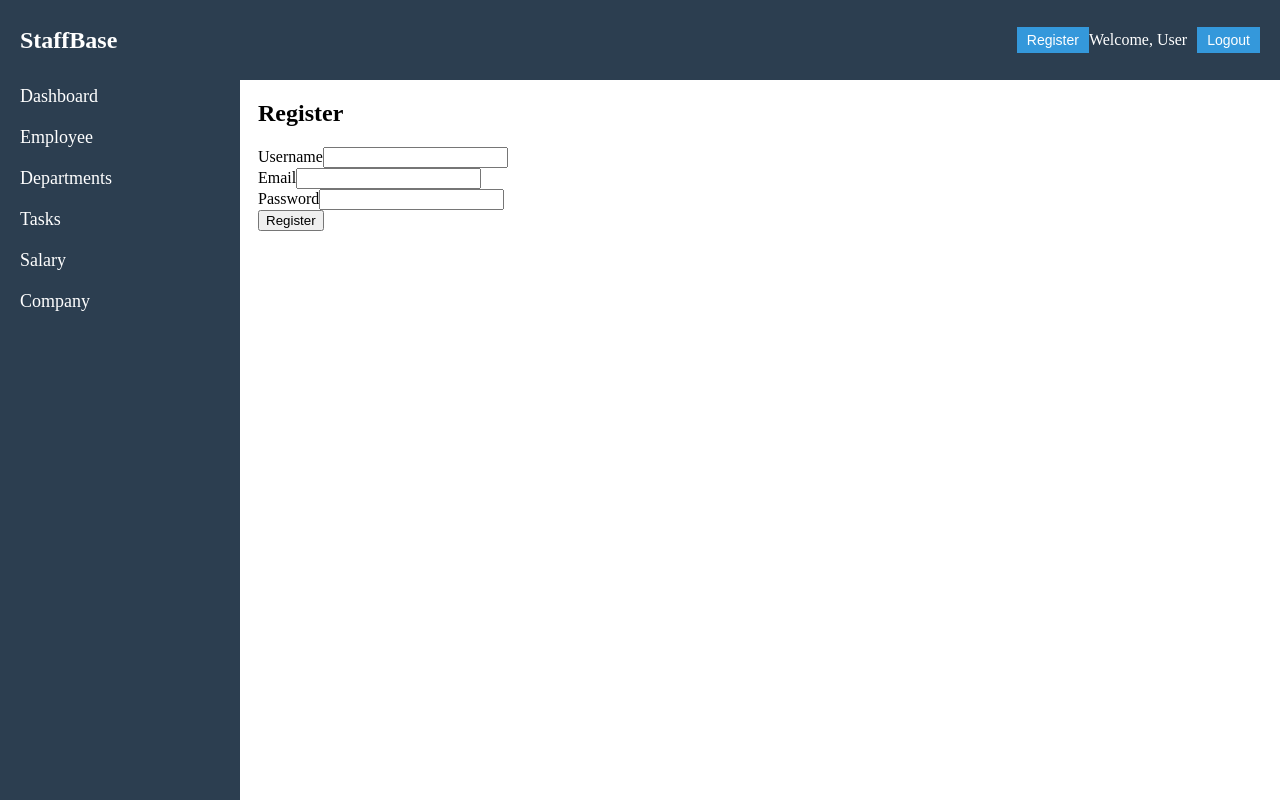
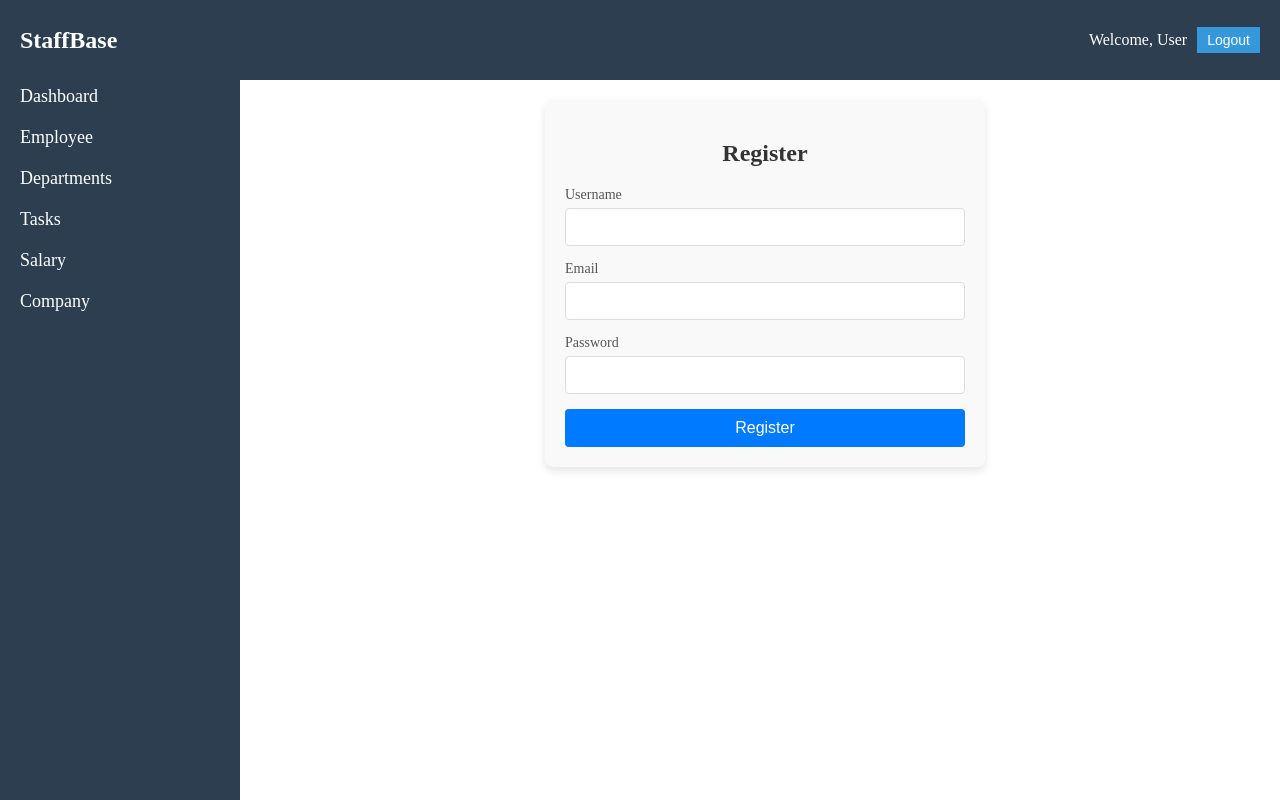
Before and after one commit to YlliLutfiu/StaffBase, an Angular app in the folder frontend/: page /register in a window 1280 px wide. Built offline with nearby package versions, Linux system fonts and the light colour scheme.

Commit message:
changes on functionality of create employee and style for components

```diff
--- a/frontend/src/app/create-employee/create-employee.page.html
+++ b/frontend/src/app/create-employee/create-employee.page.html
@@ -20,7 +20,11 @@
             </div>
             <div class="form-group">
                 <label for="employeeDepartment">Department</label>
-                <input type="text" id="employeeDepartment" [(ngModel)]="employeeObj.employee_department" name="employee_department" required>
+                <select id="employeeDepartment" [(ngModel)]="employeeObj.employee_department" name="employee_department" required>
+                    <option *ngFor="let department of departments" [value]="department.department_name">
+                        {{ department.department_name }}
+                    </option>
+                </select>
             </div>
             <div class="form-group">
                 <label for="employeeSalary">Salary</label>
--- a/frontend/src/app/create-employee/create-employee.page.scss
+++ b/frontend/src/app/create-employee/create-employee.page.scss
@@ -30,12 +30,17 @@ label {
 
 input[type="text"],
 input[type="number"],
-input[type="email"] {
+input[type="email"],
+#employeeDepartment {
     width: 95%;
     padding: 8px;
     border: 1px solid #ccc;
     border-radius: 4px;
     font-size: 16px;
+}
+
+#employeeDepartment {
+    width: 98%;
 }
 
 .form-actions {
--- a/frontend/src/app/create-employee/create-employee.page.ts
+++ b/frontend/src/app/create-employee/create-employee.page.ts
@@ -3,6 +3,8 @@ import { Component, inject, OnInit } from '@angular/core';
 import { FormsModule } from '@angular/forms';
 import { EmployeeDTO } from '../models/employee.dto';
 import { EmployeeService } from '../services/employee.service';
+import { DepartmentDTO } from '../models/department.dto';
+import { DepartmentService } from '../services/department.service';
 import { Router, ActivatedRoute } from '@angular/router';
 
 @Component({
@@ -24,15 +26,19 @@ export class CreateEmployeePage implements OnInit {
     employee_createdAt: "",
   };
   private employeeService = inject(EmployeeService);
+  private departmentService = inject(DepartmentService);
   private router = inject(Router);
   private activatedRoute = inject(ActivatedRoute);
 
   public isEditMode: boolean = false;
 
   employeeId: number = 0;
+  departments: DepartmentDTO[] = [];
 
   constructor() {}
   ngOnInit() {
+    this.loadDepartments();
+
     this.activatedRoute.paramMap.subscribe(params => {
       const employeeId = params.get('employeeId');
       if (employeeId) {
@@ -41,7 +47,17 @@ export class CreateEmployeePage implements OnInit {
         this.loadEmployee(employeeId);
       }
     });
-    console.log('employeeid', this.employeeId)
+  }
+
+  loadDepartments() {
+    this.departmentService.getDepartments().subscribe({
+      next: (response) => {
+        this.departments = response;
+      },
+      error: (err) => {
+        console.error('Error loading departments:', err);
+      }
+    });
   }
 
   loadEmployee(employeeId: string) {
@@ -59,10 +75,8 @@ export class CreateEmployeePage implements OnInit {
     this.employeeObj.employee_createdAt = new Date().toISOString();
 
     if (this.isEditMode) {
-      console.log(this.employeeId)
       this.employeeService.updateEmployee(this.employeeId, this.employeeObj).subscribe({
         next: (response) => {
-          this.employeeObj = response;
           console.log('Employee updated:', response);
           this.onCancel();
         },
--- a/frontend/src/app/login/login.component.scss
+++ b/frontend/src/app/login/login.component.scss
@@ -0,0 +1,58 @@
+.login-container {
+    width: 100%;
+    max-width: 400px;
+    margin: 0 auto;
+    padding: 20px;
+    background-color: #f9f9f9;
+    border-radius: 8px;
+    box-shadow: 0 4px 8px rgba(0, 0, 0, 0.1);
+  }
+
+  .login-container h2 {
+    text-align: center;
+    color: #333;
+    font-size: 24px;
+    margin-bottom: 20px;
+  }
+
+  .form-group {
+    margin-bottom: 15px;
+  }
+
+  label {
+    display: block;
+    font-size: 14px;
+    color: #555;
+    margin-bottom: 5px;
+  }
+
+  .form-control {
+    width: 100%;
+    padding: 10px;
+    font-size: 14px;
+    border: 1px solid #ddd;
+    border-radius: 4px;
+    box-sizing: border-box;
+  }
+
+  .form-control:focus {
+    outline: none;
+    border-color: #007bff;
+    box-shadow: 0 0 5px rgba(0, 123, 255, 0.5);
+  }
+
+  .btn {
+    width: 100%;
+    padding: 10px;
+    font-size: 16px;
+    background-color: #007bff;
+    color: white;
+    border: none;
+    border-radius: 4px;
+    cursor: pointer;
+    transition: background-color 0.3s;
+  }
+
+  .btn:hover {
+    background-color: #0056b3;
+  }
--- a/frontend/src/app/navbar/navbar.page.html
+++ b/frontend/src/app/navbar/navbar.page.html
@@ -3,7 +3,7 @@
         <h1>StaffBase</h1>
     </div>
     <div class="user-profile">
-      <button (click)="goToRegister()">Register</button>
+      <!-- <button (click)="goToRegister()">Register</button> -->
       <span>Welcome, User</span>
       <button>Logout</button>
     </div>
--- a/frontend/src/app/navbar/navbar.page.scss
+++ b/frontend/src/app/navbar/navbar.page.scss
@@ -1,4 +1,3 @@
-/* Basic navbar styling */
 .navbar {
     display: flex;
     justify-content: space-between;
--- a/frontend/src/app/register/register.component.scss
+++ b/frontend/src/app/register/register.component.scss
@@ -0,0 +1,58 @@
+.register-container {
+    width: 100%;
+    max-width: 400px;
+    margin: 0 auto;
+    padding: 20px;
+    background-color: #f9f9f9;
+    border-radius: 8px;
+    box-shadow: 0 4px 8px rgba(0, 0, 0, 0.1);
+  }
+
+  .register-container h2 {
+    text-align: center;
+    color: #333;
+    font-size: 24px;
+    margin-bottom: 20px;
+  }
+
+  .form-group {
+    margin-bottom: 15px;
+  }
+
+  label {
+    display: block;
+    font-size: 14px;
+    color: #555;
+    margin-bottom: 5px;
+  }
+
+  .form-control {
+    width: 100%;
+    padding: 10px;
+    font-size: 14px;
+    border: 1px solid #ddd;
+    border-radius: 4px;
+    box-sizing: border-box;
+  }
+
+  .form-control:focus {
+    outline: none;
+    border-color: #007bff;
+    box-shadow: 0 0 5px rgba(0, 123, 255, 0.5);
+  }
+
+  .btn {
+    width: 100%;
+    padding: 10px;
+    font-size: 16px;
+    background-color: #007bff;
+    color: white;
+    border: none;
+    border-radius: 4px;
+    cursor: pointer;
+    transition: background-color 0.3s;
+  }
+
+  .btn:hover {
+    background-color: #0056b3;
+  }
```
